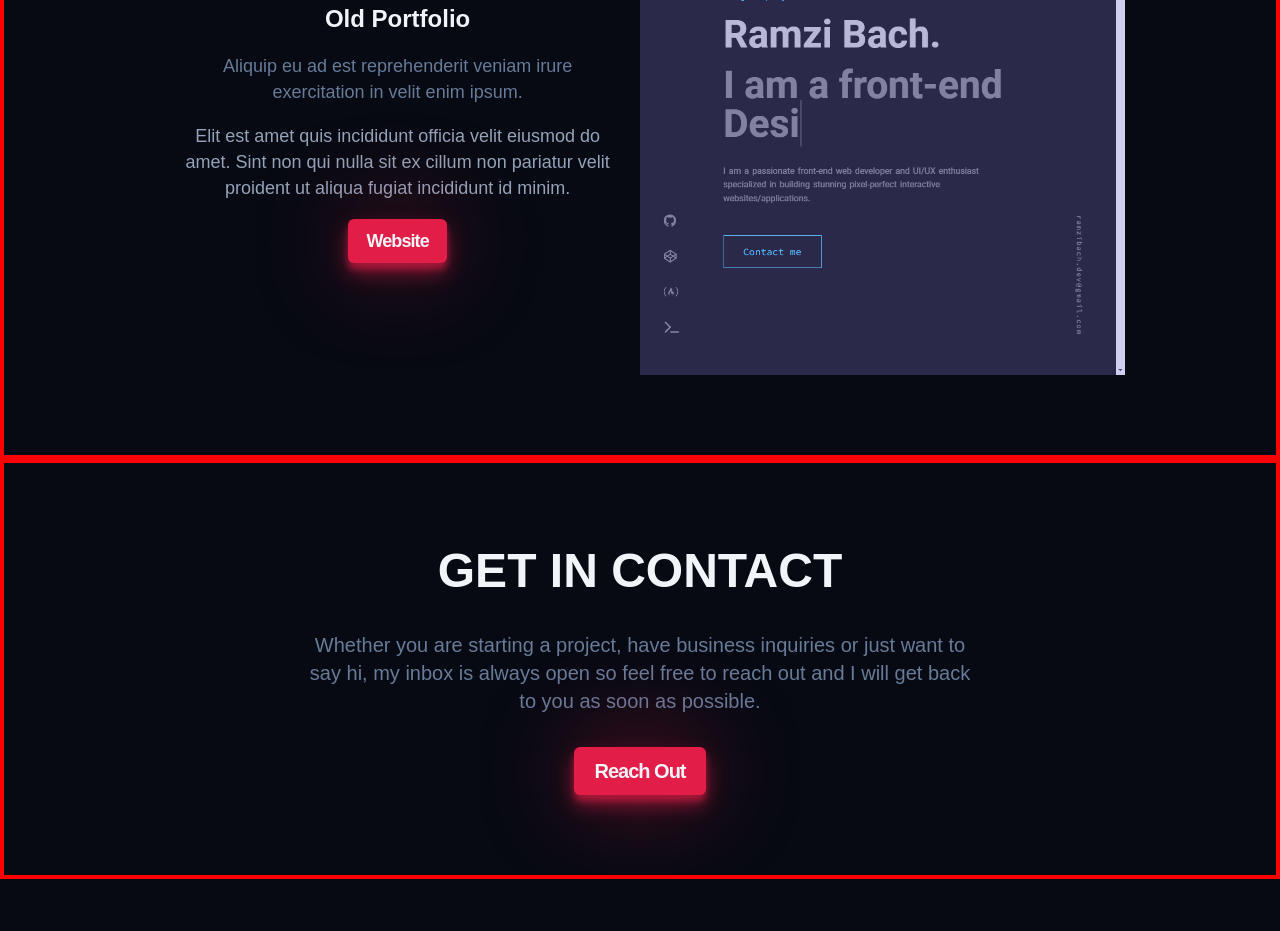
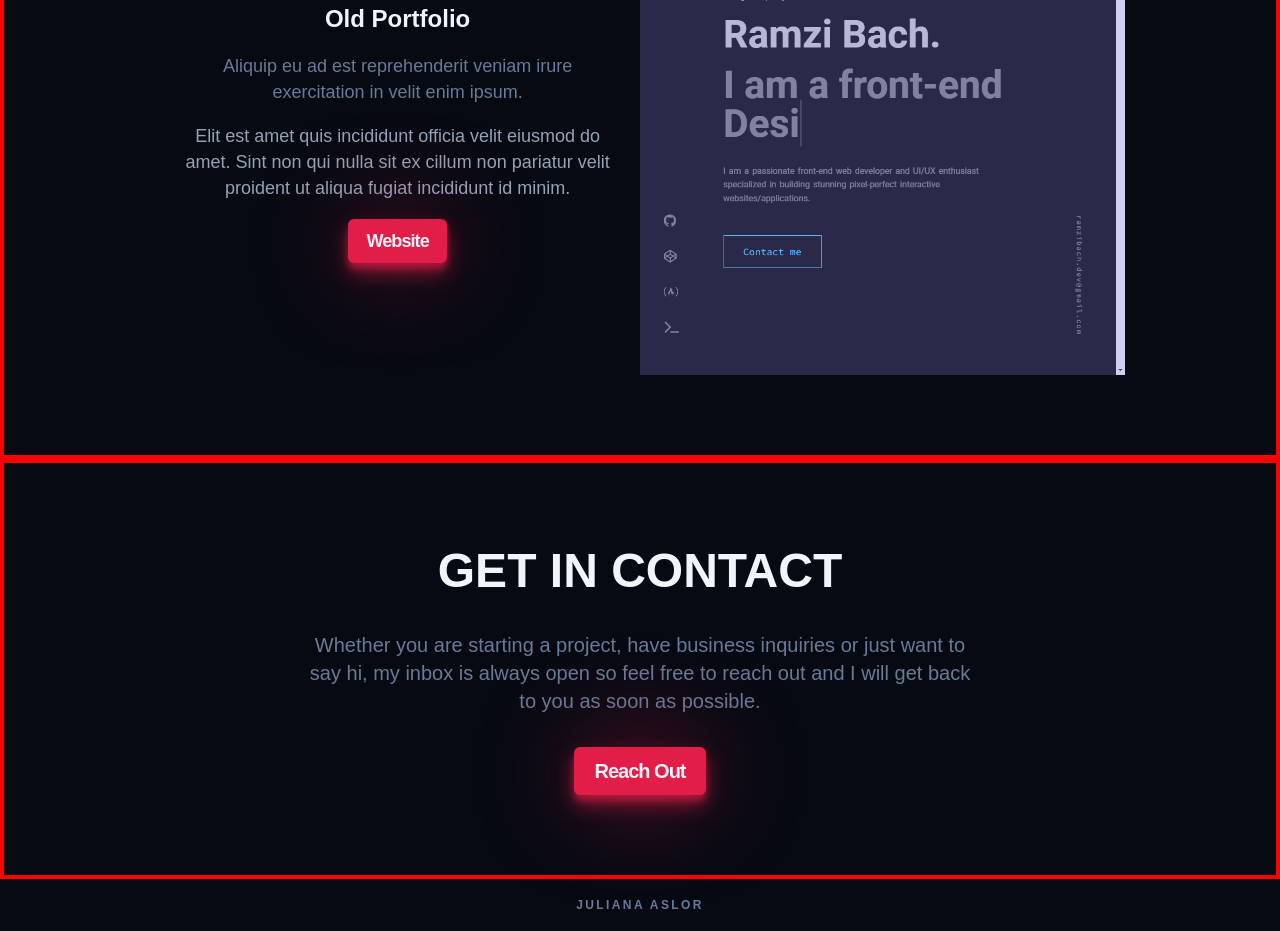
Before and after one commit to yanaaslor/portfolio, a website built with Vite: page index.html in a window 1280 px wide. Shown: the part 6540-7471 px from the top of the page. Before the commit the page ends 7419 px from the top, so only its background shows below. Built offline with nearby package versions, Linux system fonts and the light colour scheme; files whose address does not match are found by name; a web font is replaced by a local one.

Commit message:
Build footer section

```diff
--- a/index.html
+++ b/index.html
@@ -440,7 +440,10 @@
       </section>
     </main>
 
-    <!-- <footer></footer> -->
+    <!-- Footer section -->
+    <footer class="footer header-footer">
+      <h3 class="footer__title">Juliana Aslor</h3>
+    </footer>
     <script type="module" src="/src/main.js"></script>
   </body>
 </html>
--- a/src/main.js
+++ b/src/main.js
@@ -6,4 +6,5 @@ import "../styles/components/about.css";
 import "../styles/components/featured.css";
 import "../styles/components/projects.css";
 import "../styles/components/contact.css";
+import "../styles/components/footer.css";
 import "../styles/utils.css";
--- /dev/null
+++ b/styles/components/footer.css
@@ -0,0 +1,9 @@
+.footer__title {
+  text-transform: uppercase;
+  text-align: center;
+  font-size: var(--size-xs);
+  font-weight: 4000;
+  color: var(--clr-slate500);
+  letter-spacing: 0.2em;
+  user-select: none;
+}
```
